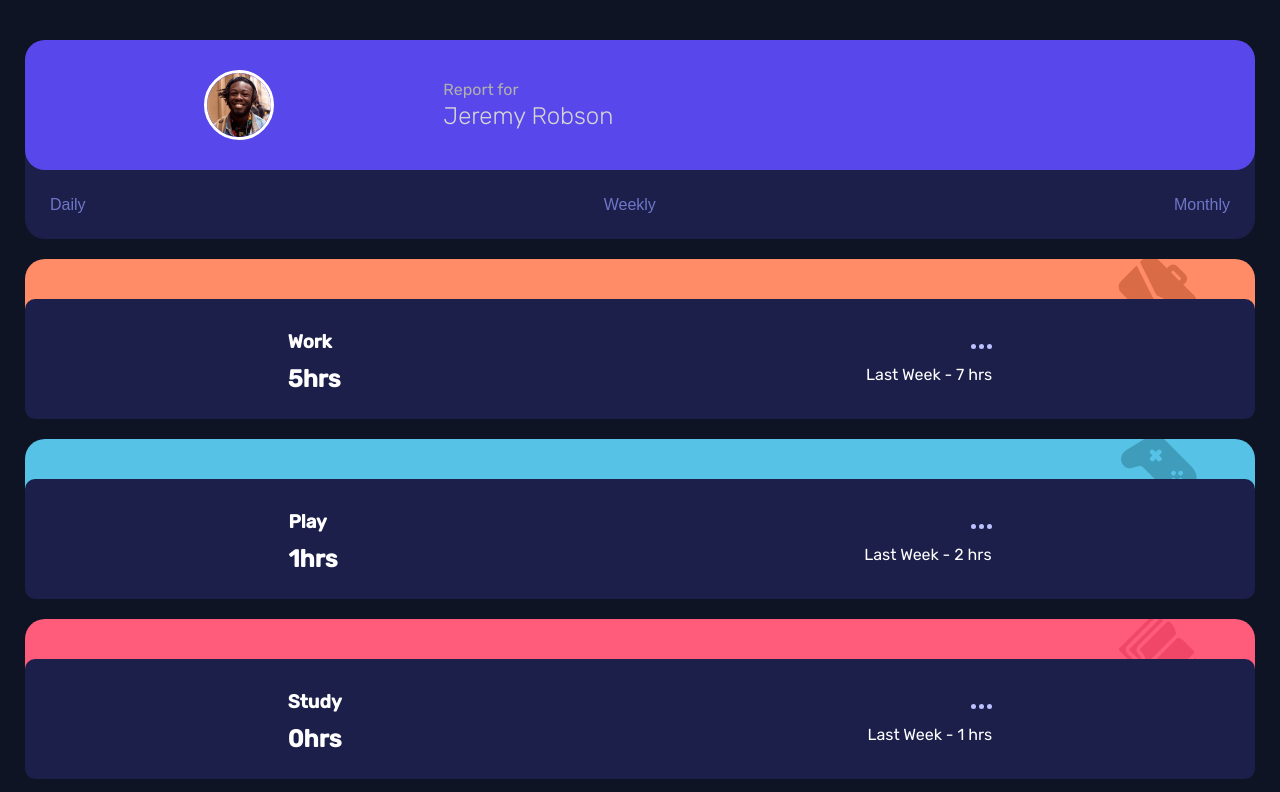
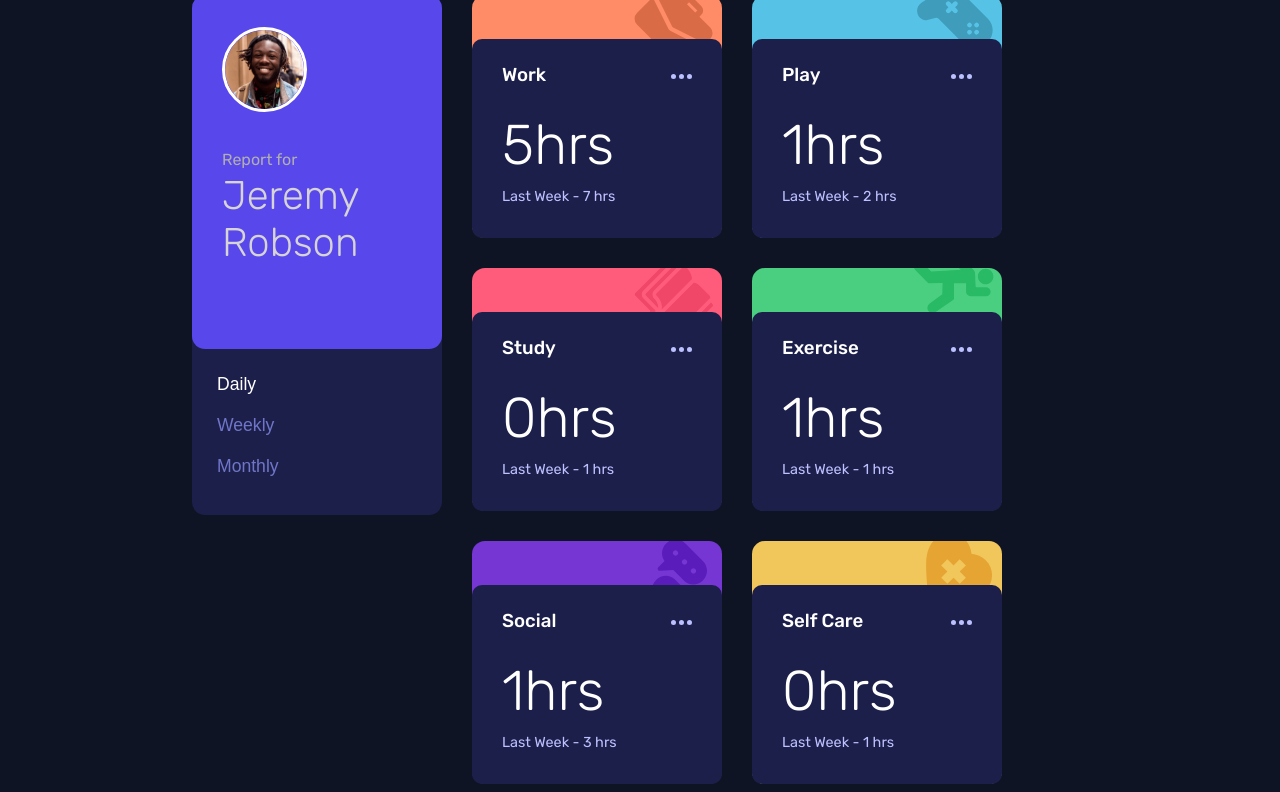
Before and after one commit to Merlin033/Challenge-5-Time-tracking-dashboard, a plain HTML site: page index.html in a window 1280 px wide. Shown: the top 792 px of the page. Drawn offline with Linux system fonts and the light colour scheme.

```diff
--- a/index.html
+++ b/index.html
@@ -12,10 +12,11 @@
       href="./images/favicon-32x32.png"
     />
 
-    <title>Frontend Mentor | Time tracking dashboard</title>
+    <title>Merlin033 | Time tracking dashboard</title>
   </head>
 
   <body>
+    <main>
       <header class="header">
         <nav class="header-nav">
           <div class="profil">
@@ -63,7 +64,7 @@
         </nav>
       </header>
 
-    <main class="cards-container"></main>
+      <div class="cards-container"></div>
 
       <footer>
         <form>
@@ -71,6 +72,7 @@
           <button type="submit" id="addCardBtn">Add</button>
         </form>
       </footer>
+    </main>
     <script src="script.js"></script>
   </body>
 </html>
--- a/script.js
+++ b/script.js
@@ -1,4 +1,6 @@
 let timeTracking;
+
+// Array of icons to be used on cards
 const logoArray = [
   './images/icon-work.svg" alt="icon of schoolbag',
   './images/icon-play.svg" alt="icon of controller',
@@ -7,7 +9,8 @@ const logoArray = [
   './images/icon-social.svg" alt="icon of speech bubble',
   './images/icon-self-care.svg" alt="icon of heart with the medial cross',
 ];
-// Create a color array for card's background
+
+// Array of colors for cards background
 const colorArray = [
   "hsl(15, 100%, 70%)",
   "hsl(195, 74%, 62%)",
@@ -16,7 +19,11 @@ const colorArray = [
   "hsl(264, 64%, 52%)",
   "hsl(43, 84%, 65%)",
 ];
+
+// Array to store the colors assigned randomly
 let assignedColors = [];
+
+// Function to generate random color
 const generateRandomColor = () => {
   const hue = Math.floor(Math.random() * 361);
   const saturation = Math.floor(Math.random() * 101);
@@ -24,13 +31,14 @@ const generateRandomColor = () => {
 
   return `hsl(${hue}, ${saturation}%, ${lightness}%)`;
 };
+
+// Function to add random color to assigned colors array
 const addRandomColor = () => {
   assignedColors.push(generateRandomColor());
   return generateRandomColor;
 };
 
-// Call and get json data
-
+// Fetch data from json file
 async function populate() {
   const requestURL = "./data.json";
   const request = new XMLHttpRequest();
@@ -42,40 +50,67 @@ async function populate() {
     updateCards();
   };
 }
+
+// Call the fetch function
 populate();
+
+// Select the container where cards will be added
 const cardsContainer = document.querySelector(".cards-container");
 
+// Variable to keep track of the current time frame
 let currentTimeframe = "daily";
 
+// Get all buttons
 const buttons = document.querySelectorAll(".btn");
+
+// Function to update button class when clicked
+const updateButtons = () => {
+  buttons.forEach((button) => {
+    if (button.dataset.timeframes === currentTimeframe) {
+      button.classList.add("active");
+    } else {
+      button.classList.remove("active");
+    }
+  });
+};
+
+// Add click event to each button
 buttons.forEach((button) => {
   button.addEventListener("click", () => {
     currentTimeframe = button.dataset.timeframes;
-
     updateCards();
+    updateButtons();
   });
 });
 
+// Call updateButtons function to set the default time frame
+updateButtons();
+
+// The function `updateCards` updates the cards in the UI with the latest data.
 const updateCards = () => {
   let cardsHtml = "";
   let colorIndex = 0;
 
+  // Iterate through each activity in the `timeTracking` array.
   timeTracking.forEach((activity) => {
     let color;
     let logo;
 
+    // If the colorIndex is less than the length of the `colorArray`, set `color` and `logo` to the color and logo at that index.
     if (colorIndex < colorArray.length) {
       color = colorArray[colorIndex];
       logo = logoArray[colorIndex];
     } else if (assignedColors.length === 0) {
+      // If the length of `assignedColors` is 0, add a random color to it and set `color` to the color at the colorIndex minus 6.
       addRandomColor();
       color = assignedColors[colorIndex - 6];
     } else {
+      // Otherwise, add a random color to `assignedColors` and set `color` to the color at the colorIndex minus 6.
       addRandomColor();
-
       color = assignedColors[colorIndex - 6];
     }
 
+    // Add the new card to the `cardsHtml` string.
     cardsHtml += `
       <div class="card" id="${activity.title.toLowerCase()}" style="background-color: ${color};background-image: url(${logo});">
         <div class="card-inner">
@@ -98,18 +133,24 @@ const updateCards = () => {
       </div>
     `;
 
+    // Increment the colorIndex.
     colorIndex++;
   });
+
+  // Update the HTML of the `cardsContainer` with the new `cardsHtml` string.
   cardsContainer.innerHTML = cardsHtml;
 };
 
+// Get the "addCardBtn" element and add a click event listener to it.
 const addCardBtn = document.querySelector("#addCardBtn");
 addCardBtn.addEventListener("click", (event) => {
+  // Prevent the default behavior of the event.
   event.preventDefault();
 
+  // Get the value of the "newCardTitle" input field.
   const title = document.querySelector("#newCardTitle").value;
 
-  // Add the new card to your data here
+  // Add the new activity to the `timeTracking` array.
   timeTracking.push({
     title,
     timeframes: {
--- a/style.css
+++ b/style.css
@@ -1,4 +1,7 @@
+/* Import Google font */
 @import url("https://fonts.googleapis.com/css2?family=Rubik:wght@300;400;500&display=swap");
+
+/* Set box-sizing and reset styles for all elements */
 *,
 *::after,
 *::before {
@@ -7,6 +10,8 @@
   margin: 0;
   padding: 0;
 }
+
+/* Set body styles */
 body {
   max-height: 100vh;
   font-family: "Rubik", sans-serif;
@@ -14,10 +19,12 @@ body {
   color: white;
   padding: 40px 25px 40px 25px;
 }
+
+/* Set styles for the profile section */
 .profil {
   height: 130px;
   background-color: hsl(246, 80%, 60%);
-  border-radius: 20px;
+  border-radius: 13px;
   display: grid;
   grid-template-columns: 1fr 2fr;
   align-items: center;
@@ -26,6 +33,8 @@ body {
   padding-left: 15px;
   padding-right: 15px;
 }
+
+/* Set styles for the profile picture */
 #picture {
   width: 70px;
   border-color: white;
@@ -34,12 +43,16 @@ body {
   grid-row: 1/3;
   justify-self: center;
 }
+
+/* Set styles for the intro text */
 .intro {
   grid-row: 1/2;
   grid-column: 2/3;
   align-self: end;
   color: rgb(177, 174, 174);
 }
+
+/* Set styles for the heading */
 h1 {
   align-self: start;
   grid-row: 2/3;
@@ -47,28 +60,35 @@ h1 {
   font-weight: 300;
   color: rgb(214, 212, 212);
 }
+
+/* Set styles for the header navigation section */
 .header-nav {
   background-color: hsl(235, 46%, 20%);
-  border-radius: 20px;
-  margin-bottom: 20px;
+  border-radius: 13px;
+  margin-bottom: 25px;
 }
+
+/* Set styles for the header navigation list */
 .header-nav-list {
   display: flex;
   justify-content: space-between;
   padding: 25px;
 }
+
+/* Set styles for the card section */
 .card {
-  margin-bottom: 20px;
+  margin-bottom: 25px;
   display: flex;
   flex-direction: column;
   justify-content: flex-end;
   height: 160px;
-  border-radius: 20px;
+  border-radius: 13px;
   background-repeat: no-repeat;
   background-position-x: 95%;
   background-position-y: -5%;
 }
 
+/* Set styles for the inner part of the card */
 .card-inner {
   background-color: hsl(235, 46%, 20%);
   height: 75%;
@@ -76,37 +96,197 @@ h1 {
   display: grid;
   grid-template-rows: 1fr 1fr;
   align-items: center;
-  justify-content: space-around;
-  row-gap: 12px;
+  justify-content: space-between;
+  row-gap: 8px;
+  padding: 0 25px 15px 25px;
 }
+/* Card inner on hover */
+.card-inner:hover {
+  background-color: hsl(235, 44%, 41%);
+  transition: 0.2s ease;
+  cursor: pointer;
+}
+
+/* Heading 2 */
 h2 {
   grid-column: 1/2;
   grid-row: 2/3;
   align-self: flex-start;
+  font-weight: 300;
+  font-size: 2rem;
 }
+
+/* Heading 3 */
 h3 {
   grid-row: 1/2;
   grid-column: 1/2;
   align-self: end;
+  font-weight: 500;
 }
+
+/* Paragraph */
 p {
   grid-column: 2/3;
-  align-self: start;
+  color: hsl(236, 100%, 87%);
 }
 
+/* Card previous */
+.card-previous {
+  transform: translateY(-8px);
+  font-size: 0.9rem;
+}
+
+/* Button */
 button {
   background: none;
   color: hsl(235, 45%, 61%);
   border: none;
   font-size: 1rem;
 }
+
+/* Button on hover */
 button:hover {
   transition: 0.2s ease;
   color: white;
   cursor: pointer;
 }
 
+/* Active button */
+.btn.active {
+  color: white;
+}
+
+/* Option */
 .option {
   justify-self: end;
   align-self: end;
 }
+
+/* Option on hover */
+.option:hover {
+  cursor: pointer;
+  filter: sepia(100%);
+}
+
+form {
+  display: flex;
+  align-items: center;
+  justify-content: space-around;
+  background-color: hsl(235, 44%, 41%);
+  border-radius: 30px;
+  height: 40px;
+}
+#newCardTitle {
+  border-radius: 30px;
+  border-style: none;
+  padding-left: 10px;
+  height: 24px;
+}
+
+/* Media queries */
+
+/* For screens with a minimum width of 500px */
+@media only screen and (min-width: 500px) {
+  body {
+    display: flex;
+    flex-direction: column;
+    align-items: center;
+  }
+  .header-nav {
+    width: 50vw;
+  }
+  .card {
+    width: 50vw;
+  }
+}
+
+/* For screens with a minimum width of 800px */
+@media only screen and (min-width: 800px) {
+  body {
+    display: flex;
+    padding: 0;
+    height: 100vh;
+    justify-content: center;
+  }
+  main {
+    display: grid;
+    max-width: 70%;
+    margin-top: 30px;
+  }
+  .cards-container {
+    display: flex;
+    flex-wrap: wrap;
+    max-height: 100vh;
+    grid-row: 1/2;
+  }
+  header {
+    grid-row: 1/2;
+  }
+  .header-nav {
+    margin-right: 30px;
+    width: 250px;
+    height: 520px;
+  }
+  .profil {
+    height: 68%;
+    display: flex;
+    flex-direction: column;
+    align-items: flex-start;
+    justify-content: center;
+    padding: 0 0 50px 30px;
+  }
+
+  .card {
+    margin-bottom: 30px;
+    margin-right: 30px;
+    width: 250px;
+    height: 243px;
+  }
+  .card-inner {
+    height: 82%;
+    padding: 25px 30px 25px 30px;
+  }
+  h3 {
+    align-self: start;
+  }
+  .option {
+    align-self: start;
+    grid-column: 2/3;
+  }
+  h2 {
+    font-size: 3.5rem;
+    padding-bottom: 10px;
+  }
+  .card-previous {
+    grid-column: 1/2;
+  }
+  #picture {
+    width: 85px;
+    border-color: white;
+    border: solid 3px;
+    border-radius: 360px;
+    grid-row: 1/3;
+    justify-self: center;
+    margin-bottom: 35px;
+  }
+  .intro {
+    grid-row: 1/2;
+    grid-column: 2/3;
+    align-self: start;
+    color: rgb(177, 174, 174);
+  }
+  h1 {
+    font-size: 2.5rem;
+  }
+  .header-nav-list {
+    display: flex;
+    flex-direction: column;
+  }
+  li {
+    margin-bottom: 20px;
+  }
+  button {
+    font-size: 1.1rem;
+    font-weight: 500;
+  }
+}
```
Lines whose indentation alone changed are shown as unchanged.
